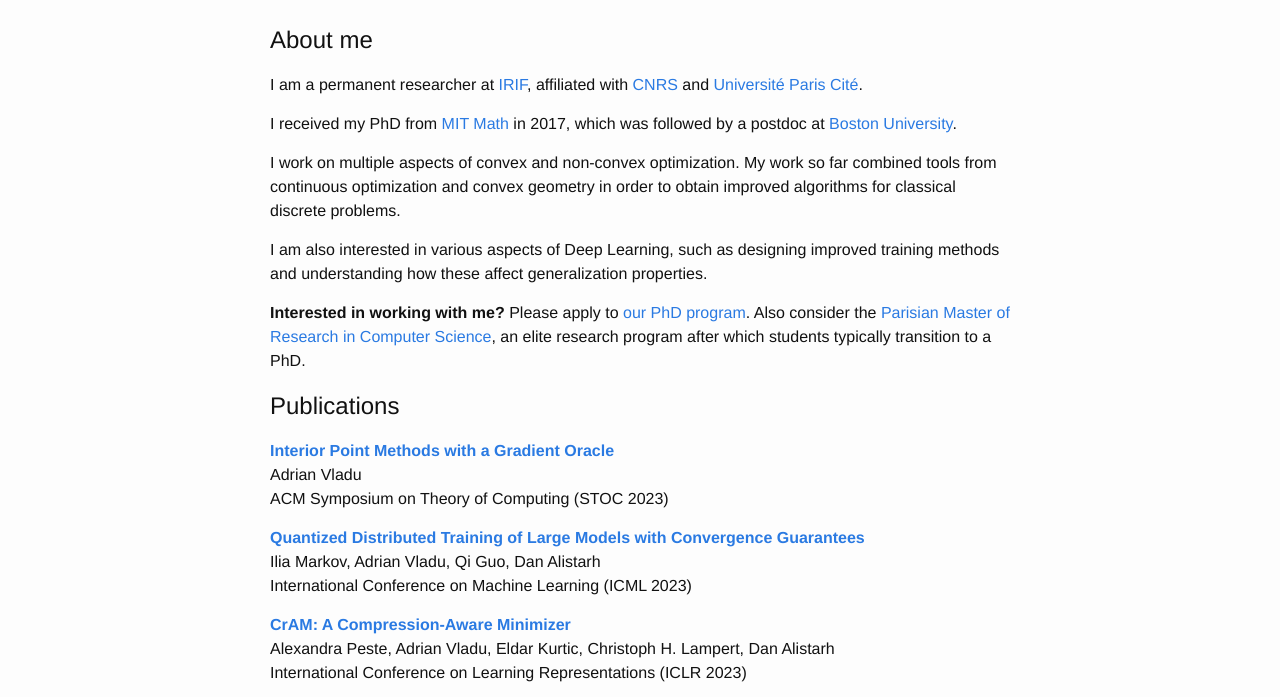
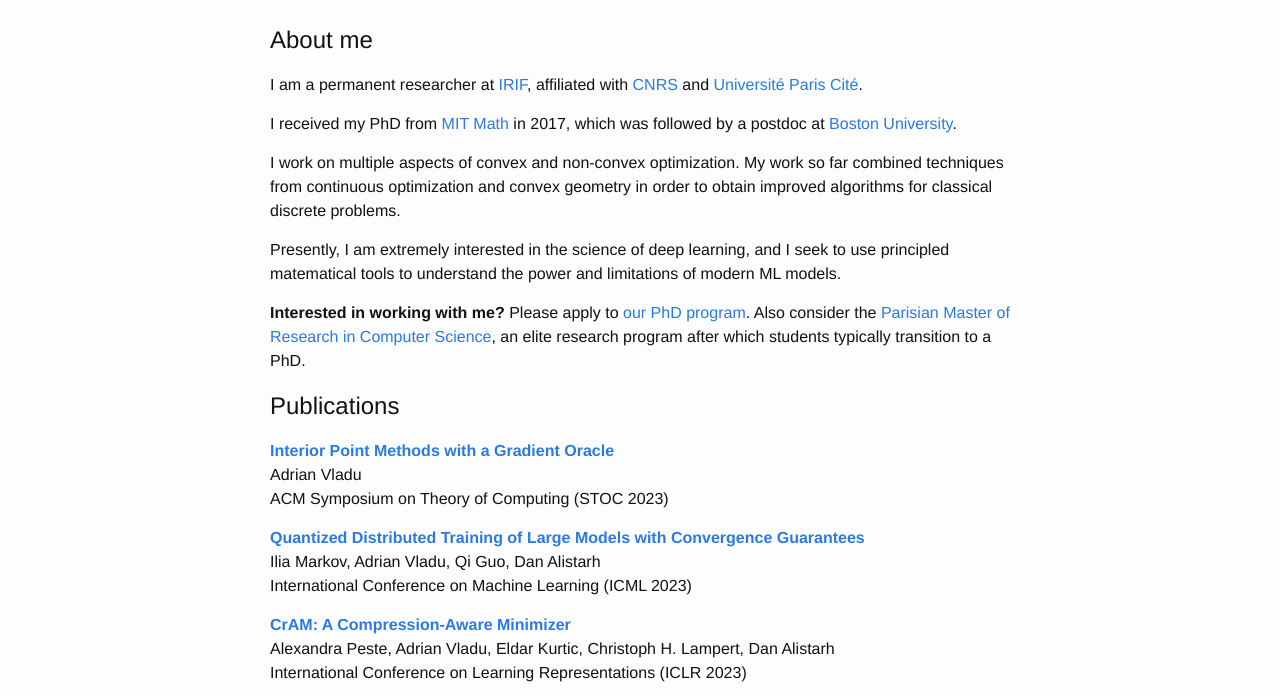
Before and after one commit to azotlichid/azotlichid.github.io, a plain HTML site: page index.html in a window 1280 px wide. Shown: the part 70-767 px from the top of the page. Drawn offline with Linux system fonts and the light colour scheme; some icons are missing.

Commit message:
Update index.html

```diff
--- a/index.html
+++ b/index.html
@@ -97,10 +97,10 @@ I received my PhD from <a href="https://math.mit.edu">MIT Math</a> in 2017, whic
 
 <p>
 I work on multiple aspects of convex and non-convex optimization.
-My work so far combined tools from continuous optimization and convex geometry in order to obtain improved algorithms for classical discrete problems.
+My work so far combined techniques from continuous optimization and convex geometry in order to obtain improved algorithms for classical discrete problems.
 </p>
 
-<p>I am also interested in various aspects of Deep Learning, such as designing improved training methods and understanding how these affect generalization properties.
+<p>Presently, I am extremely interested in the science of deep learning, and I seek to use principled matematical tools to understand the power and limitations of modern ML models.
 </p>
 
 <p>
```
